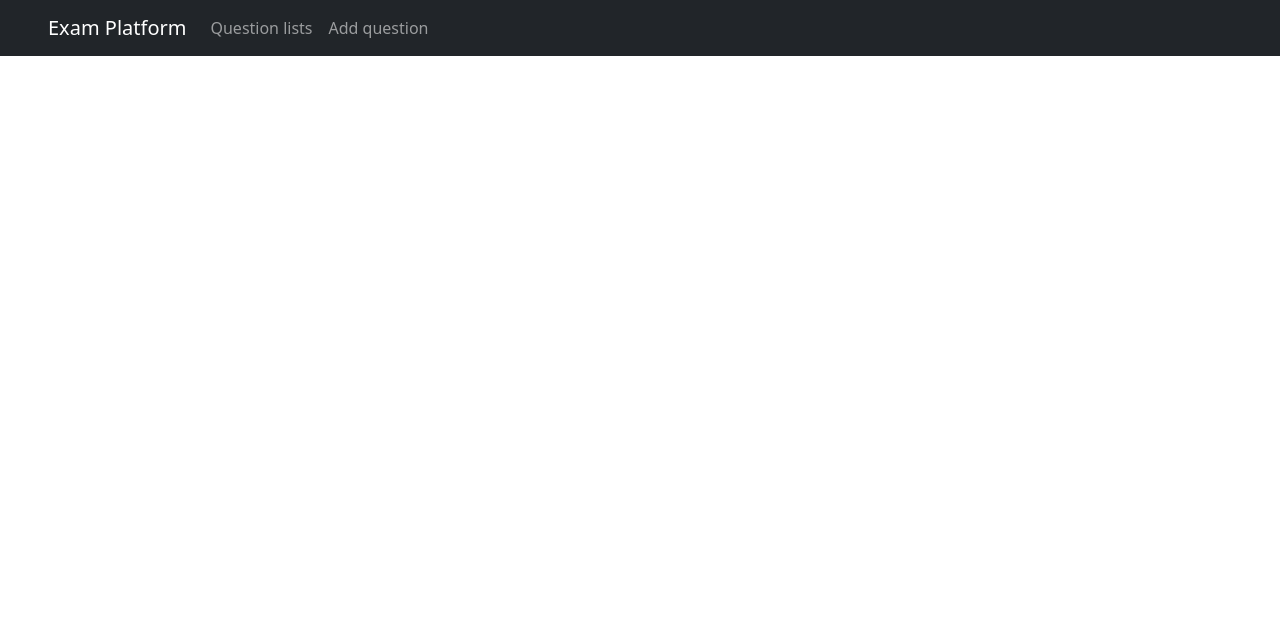
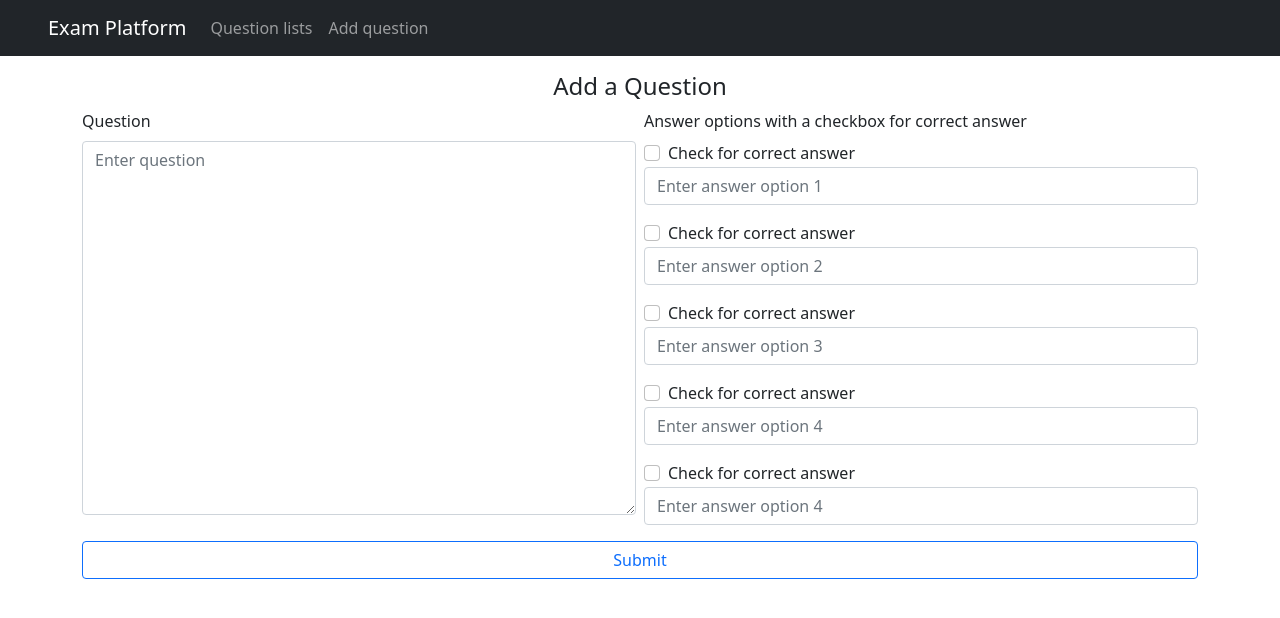
Before and after one commit to uferekalu/test_platform, a React (Create React App) app in the folder frontend/: page /question/edit/1 in a window 1280 px wide. Shown: the top 618 px of the page. Built offline with nearby package versions, Linux system fonts and the light colour scheme; no server answers.

Commit message:
Edit and delete done

```diff
--- a/frontend/src/App.js
+++ b/frontend/src/App.js
@@ -66,6 +66,7 @@ class App extends Component {
             <Route exact path="/tutorials" component={QuestionsList} />
             <Route exact path="/add" component={AddQuestion} />
             <Route path="/tutorials/:id" component={Question} />
+            <Route path="/question/edit/:id" component={AddQuestion} />
             <Route path="/register" component={Register} />
             <Route path="/login" component={Login} />
             <PrivateRoute exact path="/dashboard" component={Dashboard} />
--- a/frontend/src/actions/questions.js
+++ b/frontend/src/actions/questions.js
@@ -54,7 +54,6 @@ import {
   export const deleteQuestion = (id) => async (dispatch) => {
     try {
       await QuestionDataService.delete(id);
-
       dispatch({
         type: DELETE_QUESTION,
         payload: { id },
@@ -91,3 +90,10 @@ import {
       console.log(err);
     }
   };
+
+  export const simpleUpdateQuestion = (payload) => {
+    return {
+      type: UPDATE_QUESTION,
+      payload
+    }
+  }
--- a/frontend/src/components/add-question.component.js
+++ b/frontend/src/components/add-question.component.js
@@ -2,6 +2,7 @@ import React, { Component } from "react";
 import { connect } from "react-redux";
 import { createQuestion } from "../actions/questions";
 import { Row, Col, Form, FloatingLabel, Button } from 'react-bootstrap';
+import QuestionDataService from "../services/question-service";
 
 class AddQuestion extends Component {
   constructor(props) {
@@ -31,11 +32,33 @@ class AddQuestion extends Component {
           {
             "isCorrect": false,
             "text": ""
+          },
+          {
+            "isCorrect": false,
+            "text": ""
           }
         ]
       },
       submitted: false,
     };
+  }
+
+  componentDidMount() {
+    if(this.props.history.location.pathname.includes("edit"))
+      this.getQuestion(this.props.match.params.id);
+  }
+
+  getQuestion(id) {
+    QuestionDataService.get(id)
+      .then((response) => {
+        this.setState({
+          question: response.data,
+        });
+        console.log(response.data);
+      })
+      .catch((e) => {
+        console.log(e);
+      });
   }
 
   onChangeDescription(e) {
@@ -48,6 +71,10 @@ class AddQuestion extends Component {
 
   handleChange(e) {
     let question = this.state.question;
+    // only one
+    question.alternatives.map(ele => {
+      ele.isCorrect = false;
+    })
     question.alternatives[e.target.name].isCorrect = e.target.checked;
     this.setState({
       question,
@@ -100,6 +127,10 @@ class AddQuestion extends Component {
           {
             "isCorrect": false,
             "text": ""
+          },
+          {
+            "isCorrect": false,
+            "text": ""
           }
         ]
       },
@@ -133,7 +164,7 @@ class AddQuestion extends Component {
                     <Form.Group className="mb-3" controlId="exampleForm.ControlInput1">
                       <Form.Group className="mb-3" controlId="exampleForm.ControlTextarea1">
                         <Form.Label>Question</Form.Label>
-                        <Form.Control as="textarea" onChange={this.onChangeDescription} placeholder="Enter question" rows={15} />
+                        <Form.Control as="textarea" value={question.description} onChange={this.onChangeDescription} placeholder="Enter question" rows={15} />
                       </Form.Group>
                     </Form.Group>
                   </Col>
@@ -149,6 +180,7 @@ class AddQuestion extends Component {
                       <Form.Control id="title"
                         name="0"
                         onChange={this.handleQuestionChange}
+                        value={question.alternatives[0].text}
                         className="mb-3" placeholder="Enter answer option 1" />
                       <Form.Check
                         name="1"
@@ -180,6 +212,17 @@ class AddQuestion extends Component {
                         onChange={this.handleQuestionChange}
                         value={question.alternatives[3].text}
                         className="mb-3" placeholder="Enter answer option 4" />
+                                              <Form.Check
+                        name="4"
+                        onChange={this.handleChange}
+                        checked={question.alternatives[4].isCorrect}
+                        type="checkbox" label="Check for correct answer" />
+                      <Form.Control id="title"
+                        name="4"
+                        onChange={this.handleQuestionChange}
+                        value={question.alternatives[4].text}
+                        className="mb-3" placeholder="Enter answer option 4" />
+
                     </Form.Group>
                   </Col>
                 </Row>
--- a/frontend/src/components/questions-list.component.js
+++ b/frontend/src/components/questions-list.component.js
@@ -1,7 +1,7 @@
 import React, { Component } from "react";
 import { Link } from "react-router-dom";
 import { connect } from "react-redux";
-import { retrieveQuestions, deleteAllQuestions } from "../actions/questions";
+import { retrieveQuestions, deleteAllQuestions, simpleUpdateQuestion, deleteQuestion } from "../actions/questions";
 import CountDown from './countdown'
 import { Container, Row, Col, Button, Badge, ListGroup, Pagination } from 'react-bootstrap';
 
@@ -12,6 +12,7 @@ class QuestionsList extends Component {
     this.refreshData = this.refreshData.bind(this);
     this.setActiveQuestion = this.setActiveQuestion.bind(this);
     this.removeAllQuestions = this.removeAllQuestions.bind(this);
+    this.removeQuestion = this.removeQuestion.bind(this);
 
     this.state = {
       currentQuestion: 0,
@@ -91,6 +92,14 @@ class QuestionsList extends Component {
       });
   }
 
+  removeQuestion(id) {
+    this.props
+      .deleteQuestion(id)
+      .catch((e) => {
+        console.log(e);
+      });
+  }
+
   render() {
     const { currentQuestion, currentIndex, showScore, score, pageSize } = this.state;
     // get query from url
@@ -98,7 +107,8 @@ class QuestionsList extends Component {
     const page = new URLSearchParams(search).get("page");
 
     const { questions } = this.props;
-    const hoursMinsSecs = {hours:1, minutes:20, seconds: 40}
+    console.log(questions)
+    const hoursMinsSecs = { hours: 1, minutes: 20, seconds: 40 }
 
     return (
       <div>
@@ -125,19 +135,21 @@ class QuestionsList extends Component {
                 </Col>
               </Row>
               <Row>
-              {questions && questions.map((question, index) => (
-                <>
-                <Col><span>No. {index + 1}: {' '}</span>{question.description}
-                    {question.alternatives.slice(
+                {questions && questions.slice(
                   pageSize * (page - 1),
                   pageSize * (page - 1) + pageSize
-                    ).map((answerOption) => (
-                      <ListGroup>
+                ).map((question, index) => (
+                  <>
+                    <Col style={{ marginTop: "30px", minWidth: "400px", maxWidth: "400px" }}><span>No. {index + 1}: {question.description}{' '}</span>
+                      {question.alternatives.map((answerOption) => (
+                        <ListGroup className="mb-1">
                           <ListGroup.Item onClick={() => this.handleAnswerOptionClick(answerOption.isCorrect)}>
                             {answerOption.text}
                           </ListGroup.Item>
                         </ListGroup>
                       ))}
+                      <Button onClick={() => this.props.history.push("/question/edit/" + question._id)} variant="outline-warning">Edit</Button>{' '}
+                      <Button onClick={() => this.removeQuestion(question._id)} variant="outline-danger">Delete</Button>{' '}
                     </Col>
 
                   </>
@@ -179,4 +191,5 @@ const mapStateToProps = (state) => {
   };
 };
 
-export default connect(mapStateToProps, { retrieveQuestions, deleteAllQuestions })(QuestionsList);
+
+export default connect(mapStateToProps, { retrieveQuestions, deleteAllQuestions, deleteQuestion })(QuestionsList);
--- a/frontend/src/reducers/questions.js
+++ b/frontend/src/reducers/questions.js
@@ -20,7 +20,7 @@ import {
 
       case UPDATE_QUESTION:
         return questions.map((question) => {
-          if (question.id === payload.id) {
+          if (question._id === payload._id) {
             return {
               ...question,
               ...payload,
@@ -31,7 +31,7 @@ import {
         });
 
       case DELETE_QUESTION:
-        return questions.filter(({ id }) => id !== payload.id);
+        return questions.filter(({ _id }) => _id !== payload.id);
 
       case DELETE_ALL_QUESTIONS:
         return [];
```
Lines whose indentation alone changed are shown as unchanged.
